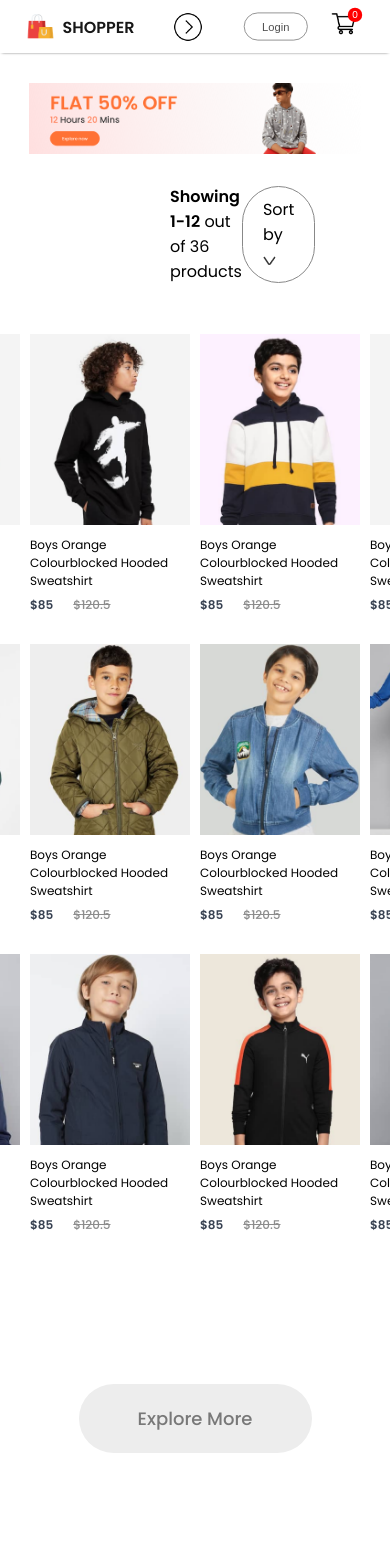
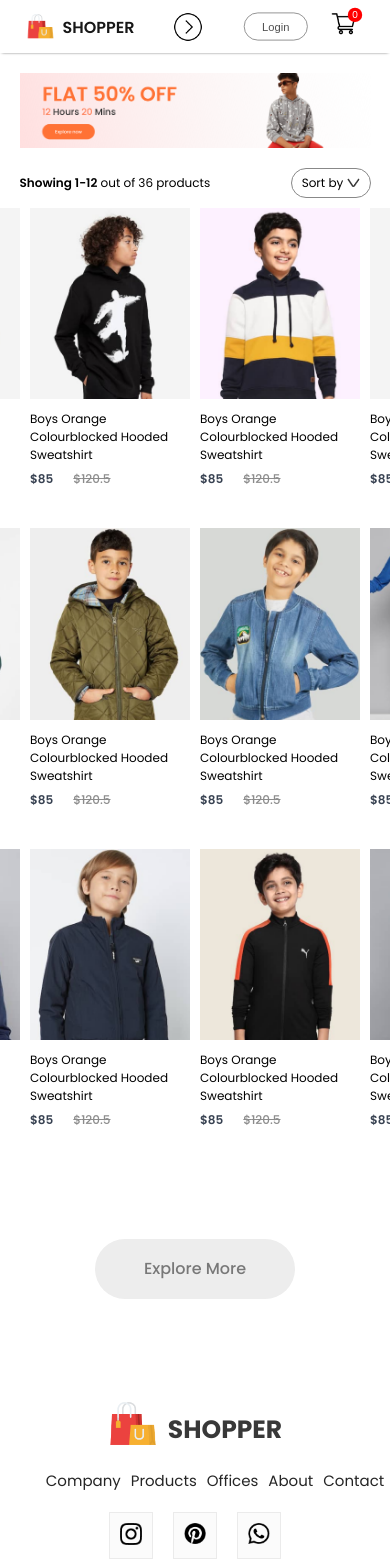
Before and after one commit to Rashijain2709/E-Commerce, a React (Create React App) app: page /kids in a window 390 px wide. Shown: the top 1568 px of the page. Built offline with nearby package versions, Linux system fonts and the light colour scheme.

Commit message:
now shopCategory responsive

```diff
--- a/src/Pages/Scss/ShopCategory.scss
+++ b/src/Pages/Scss/ShopCategory.scss
@@ -1,5 +1,4 @@
 .shop-category {
-
   .shopcategory-banner {
     display: block;
     margin: 30px auto;
@@ -54,3 +53,45 @@
     font-weight: 500;
   }
 }
+
+@media (max-width: 1280px) {
+  .shop-category {
+    .shopcategory-banner {
+      margin: 20px auto;
+      width: 90%;
+    }
+
+    .shopcategory-indexSort {
+      width: 90%;
+      margin: auto;
+
+      p {
+        font-size: 12px;
+      }
+
+      .shopcategory-sort {
+        padding: 5px 10px;
+        font-size: 12px;
+      }
+    }
+
+    .shopcategory-product-container {
+      .shopcategory-products {
+        width: 90%;
+        margin: 10px auto;
+        row-gap: 40px;
+      }
+
+      .item {
+          margin: auto;
+        }
+    }
+
+    .shopcategory-loadmore {
+      margin: 100px auto;
+      width: 200px;
+      height: 60px;
+      font-size: 16px;
+    }
+  }
+}
```
